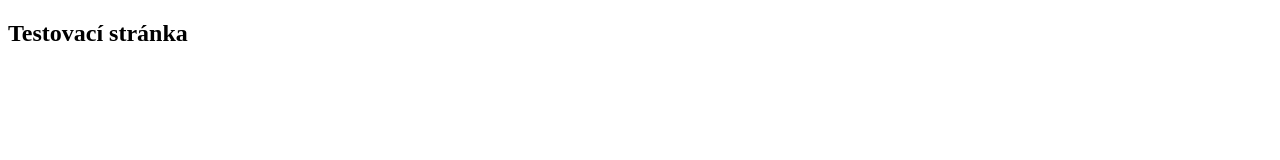
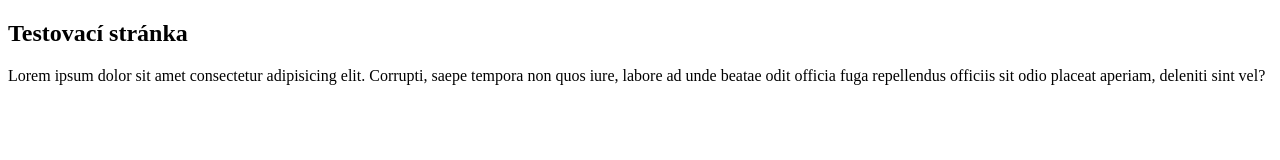
Before and after one commit to Tom0614/morong222, a plain HTML site: page index.html in a window 1280 px wide. Drawn offline with Linux system fonts and the light colour scheme.

Commit message:
přidán první odstavec

```diff
--- a/index.html
+++ b/index.html
@@ -8,5 +8,10 @@
 
     <h2>Testovací stránka</h2>
 
+    <p>
+        Lorem ipsum dolor sit amet consectetur adipisicing elit. Corrupti, saepe tempora non quos iure, labore ad unde
+        beatae odit officia fuga repellendus officiis sit odio placeat aperiam, deleniti sint vel?
+    </p>
+
 </body>
 </html>
```
